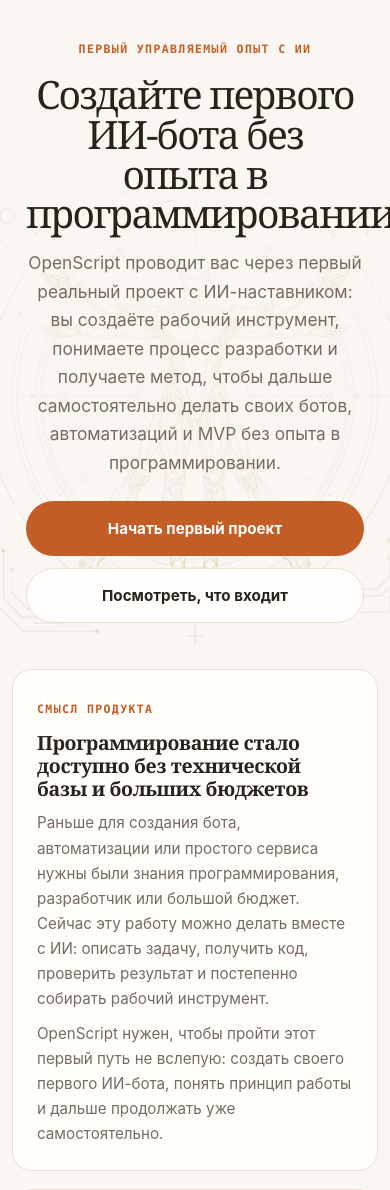
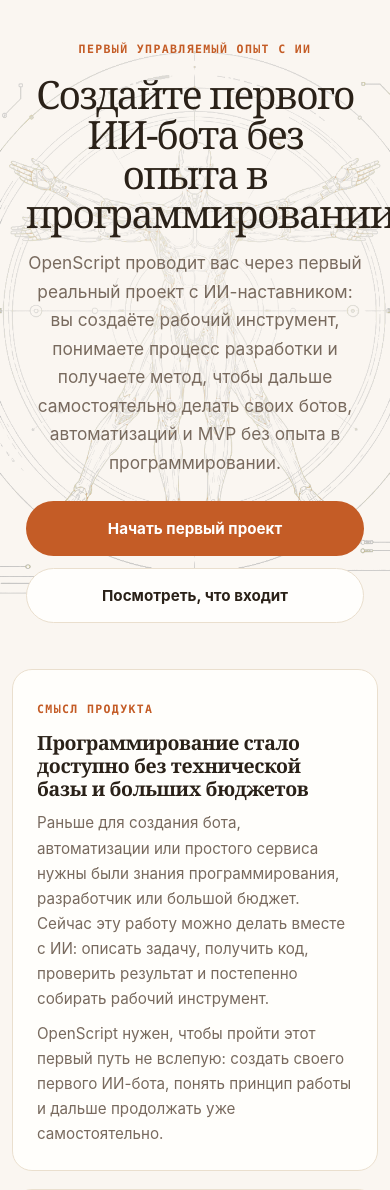
Before and after one commit to MaksimUnimax/ai-starter-community, a FastAPI app: page / in a window 390 px wide. Shown: the part 223-1413 px from the top of the page. Run offline with FastAPI, Linux system fonts and the light colour scheme.

Commit message:
Tune mobile hero illustration size and color

```diff
--- a/source/app/public_landing/templates/index.html
+++ b/source/app/public_landing/templates/index.html
@@ -895,8 +895,7 @@ a { color: inherit; }
   }
 
   .hero {
-    padding: 18px 0 30px;
-    min-height: 760px;
+    padding: 18px 0 28px;
   }
 
   .hero-bg-desktop,
@@ -911,13 +910,13 @@ a { color: inherit; }
   .hero-bg-mobile img {
     position: absolute;
     left: 50%;
-    top: 33%;
-    width: 115vw;
+    top: 30%;
+    width: min(560px, 138vw);
     max-width: none;
     height: auto;
     transform: translate(-50%, -50%);
-    opacity: 0.72;
-    filter: sepia(0.04) saturate(1.55) contrast(1.55) brightness(0.84);
+    opacity: 0.76;
+    filter: sepia(0.04) saturate(1.55) contrast(1.75) brightness(0.72);
   }
 
   .hero-copy {
@@ -933,9 +932,9 @@ a { color: inherit; }
     border-radius: 28px;
     background: radial-gradient(
       circle at 50% 42%,
-      rgba(250, 246, 241, 0.82) 0%,
-      rgba(250, 246, 241, 0.56) 52%,
-      rgba(250, 246, 241, 0) 78%
+      rgba(250, 246, 241, 0.70) 0%,
+      rgba(250, 246, 241, 0.42) 50%,
+      rgba(250, 246, 241, 0) 76%
     );
   }
 
```
